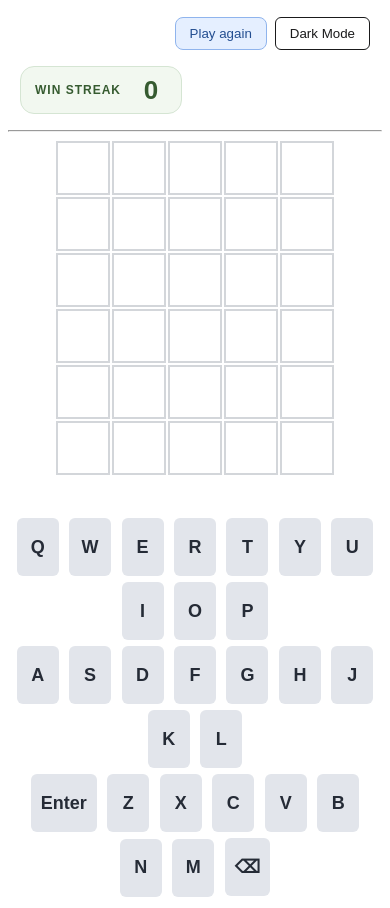
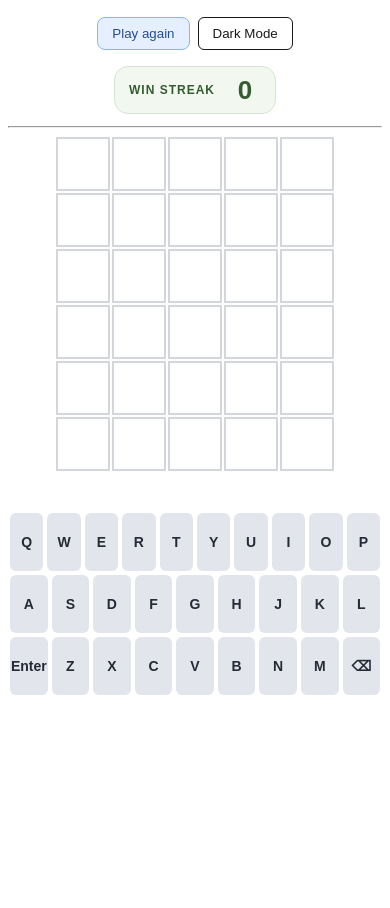
Before and after one commit to plxnetarium/Wordle, a website with bundled scripts: page index.html in a window 390 px wide. Shown: the part 51-959 px from the top of the page. After the commit the page ends 844 px from the top, so only its background shows below. Built offline with nearby package versions, Linux system fonts and the light colour scheme; a script that the page names is missing.

Commit message:
Added Mobile Compatibility

```diff
--- a/style.css
+++ b/style.css
@@ -116,7 +116,6 @@ body.dark-mode .streak-counter {
     width: 50px;
     height: 50px;
     border: 2px solid #D3D6DA;
-    /* display: inline-block; */
     margin: 1px;
     font-size: 30px;
     text-transform: uppercase;
@@ -144,7 +143,6 @@ body.dark-mode .streak-counter {
     color: #252b36;
     font-size: 18px;
     font-weight: bold;
-    /* box-shadow: 0 2px 0 #b8bec9; */
     cursor: pointer;
 }
 
@@ -241,3 +239,37 @@ body.dark-mode #keyboard .key.wrong {
     color: inherit;
     cursor: pointer;
 }
+
+@media (max-width: 480px) {
+    #keyboard {
+    width: 100%;
+    max-width: 440px;
+    margin: auto;
+}
+
+#keyboard > div {
+    display: flex;
+}
+
+#keyboard .key {
+    flex: 1;
+    min-width: 0;
+    padding: 0;
+    margin: 2px;
+    font-size: 14px;
+}
+.game-controls {
+    display: flex;
+    justify-content: center;
+    flex-wrap: nowrap;
+}
+
+.game-controls button {
+    white-space: nowrap;
+}
+.streak-counter {
+    position: static;
+    width: fit-content;
+    margin: 12px auto;
+}
+}
--- a/wordle-list.js
+++ b/wordle-list.js
@@ -1172,7 +1172,7 @@ export const wordAnswers= [
   "lusty",
   "lying",
   "lymph",
-  "lyric",
+  "words",  "lyric", "yummy",'rythm',
   "macaw",
   "macho",
   "macro",
```
